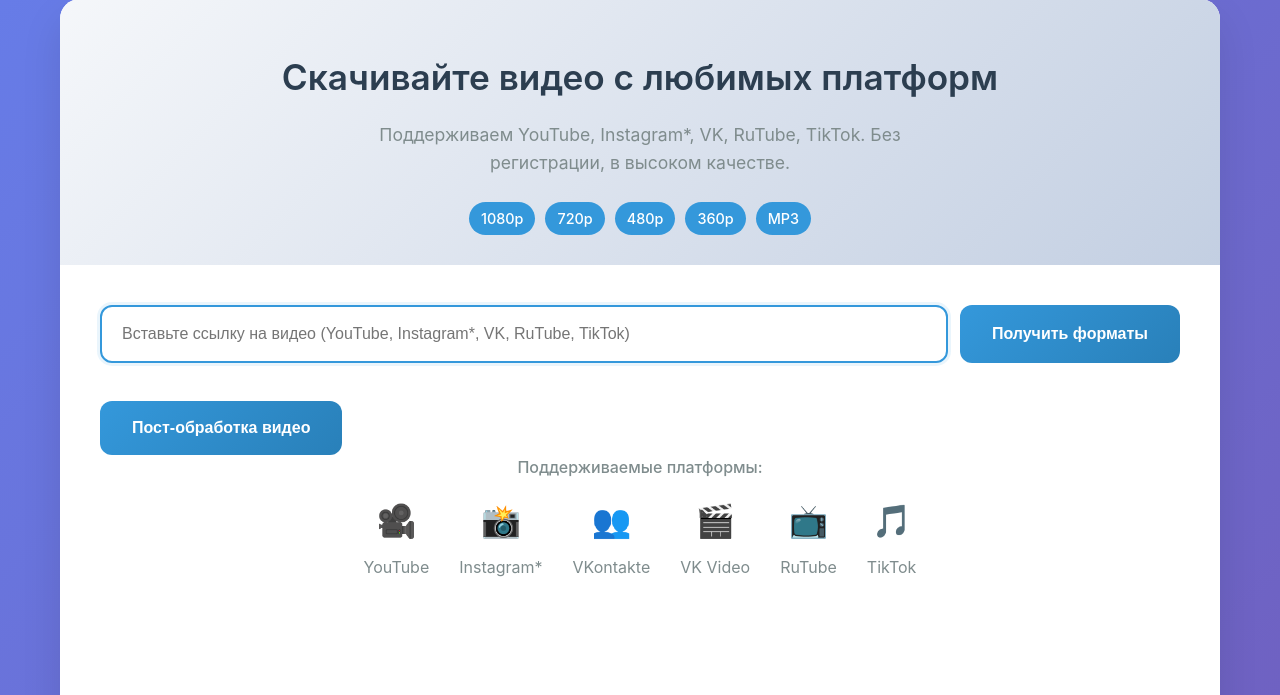
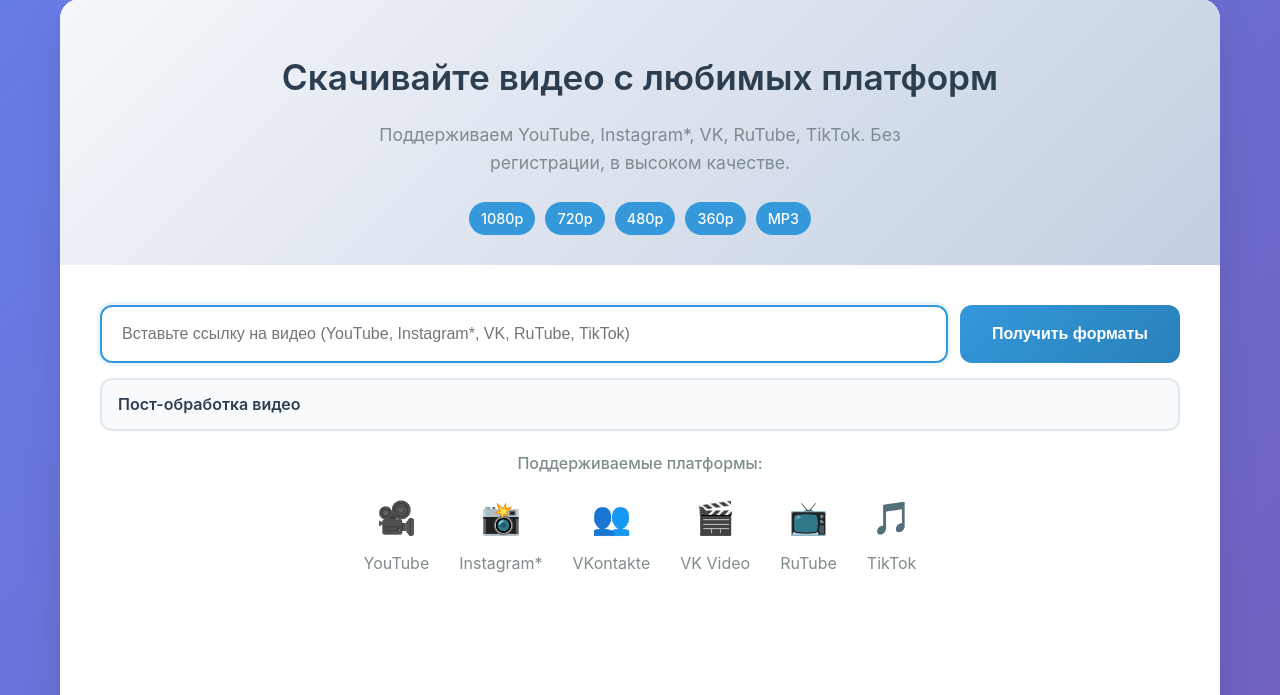
Before and after one commit to lexa946/downloader_video, a FastAPI app: page / in a window 1280 px wide. Shown: the part 149-844 px from the top of the page. Run offline with FastAPI, Linux system fonts and the light colour scheme; parts of the project's set-up code (start-up, migrations or seed data) failed here and were passed over; some libraries are stand-ins or nearby versions.

Commit message:
change post process menu

```diff
--- a/app/frontend/parsers/download_page_base.html
+++ b/app/frontend/parsers/download_page_base.html
@@ -41,16 +41,9 @@
             </div>
 
             <div class="clip-controls" style="flex-basis:100%; width:100%;">
-                <button id="toggleClipForm" class="analyze-btn" aria-label="Показать настройки пост-обработки" style="margin-top:8px;">
-                    <span class="btn-text">Пост-обработка видео</span>
-                    <span class="btn-loader" style="display:none;">⏳</span>
-                </button>
-                <div id="clipForm" class="clip-form" aria-hidden="true" style="margin-top:8px; display:none;">
-                    <div class="clip-form-header">
-                        <span class="clip-title">Пост-обработка</span>
-                        <button id="closeClipForm" class="clip-close" aria-label="Скрыть выбор фрагмента">▲</button>
-                    </div>
-                    <div class="clip-row" style="display:flex; gap:12px; flex-wrap:nowrap; align-items:flex-end;">
+                <details id="clipForm" class="clip-form" style="margin-top:8px;">
+                    <summary class="clip-summary">Пост-обработка видео</summary>
+                    <div class="clip-row" style="display:flex; gap:12px; flex-wrap:nowrap; align-items:flex-end; margin-top:8px;">
                         <label class="time-field" style="display:flex; flex-direction:column; gap:6px;">
                             <span class="time-label" style="font-size:0.9rem; color:#7f8c8d;">Начало фрагмента</span>
                             <div class="input-wrapper time-wrapper" style="flex:0 0 auto;">
@@ -66,7 +59,7 @@
                             </div>
                         </label>
                     </div>
-                </div>
+                </details>
             </div>
 
             {% block platforms %}
--- a/app/frontend/static/css/styles.css
+++ b/app/frontend/static/css/styles.css
@@ -321,10 +321,30 @@
     box-shadow: 0 4px 12px rgba(37, 99, 235, 0.2);
 }
 
+/* details summary styling */
+details.clip-form {
+    border: 2px solid #e1e8ed;
+    border-radius: 12px;
+    padding: 12px 16px;
+    background: #f8fafc;
+    margin-bottom: 20px;
+}
+
+.clip-summary {
+    list-style: none;
+    cursor: pointer;
+    font-weight: 600;
+    color: #2c3e50;
+}
+
+.clip-summary::-webkit-details-marker {
+    display: none;
+}
+
 .url-input-container {
     display: flex;
     gap: 12px;
-    margin-bottom: 30px;
+    margin-bottom: 15px;
     flex-wrap: nowrap;
 }
 
--- a/app/frontend/static/js/app.js
+++ b/app/frontend/static/js/app.js
@@ -35,9 +35,7 @@
 const clearInputBtn = document.getElementById('clearInput');
 const startTimeInput = document.getElementById('startTime');
 const endTimeInput = document.getElementById('endTime');
-const toggleClipFormBtn = document.getElementById('toggleClipForm');
 const clipForm = document.getElementById('clipForm');
-const closeClipFormBtn = document.getElementById('closeClipForm');
 const clearStartTimeBtn = document.getElementById('clearStartTime');
 const clearEndTimeBtn = document.getElementById('clearEndTime');
 
@@ -330,31 +328,13 @@
 attachHMSBehavior(endTimeInput);
 
 // Toggle clip form visibility with slide effect via CSS class
-if (toggleClipFormBtn && clipForm) {
-    // start hidden
-    clipForm.style.maxHeight = '0px';
-    clipForm.style.overflow = 'hidden';
-    clipForm.style.transition = 'max-height 0.25s ease';
-    clipForm.dataset.open = 'false';
-    clipForm.style.display = 'none';
-    const openClip = () => {
-        clipForm.style.display = 'block';
-        requestAnimationFrame(() => {
-            clipForm.style.maxHeight = '200px';
-        });
-        clipForm.dataset.open = 'true';
-        clipForm.setAttribute('aria-hidden', 'false');
-        toggleClipFormBtn.style.display = 'none';
+if (clipForm) {
+    // use details/open to drive state; animate via CSS if needed
+    const syncOpen = () => {
+        clipForm.dataset.open = clipForm.open ? 'true' : 'false';
     };
-    const closeClip = () => {
-        clipForm.style.maxHeight = '0px';
-        clipForm.dataset.open = 'false';
-        clipForm.setAttribute('aria-hidden', 'true');
-        setTimeout(() => { clipForm.style.display = 'none'; }, 250);
-        toggleClipFormBtn.style.display = '';
-    };
-    toggleClipFormBtn.addEventListener('click', openClip);
-    if (closeClipFormBtn) closeClipFormBtn.addEventListener('click', closeClip);
+    clipForm.addEventListener('toggle', syncOpen);
+    syncOpen();
 }
 
 // Clear buttons for time inputs
```
